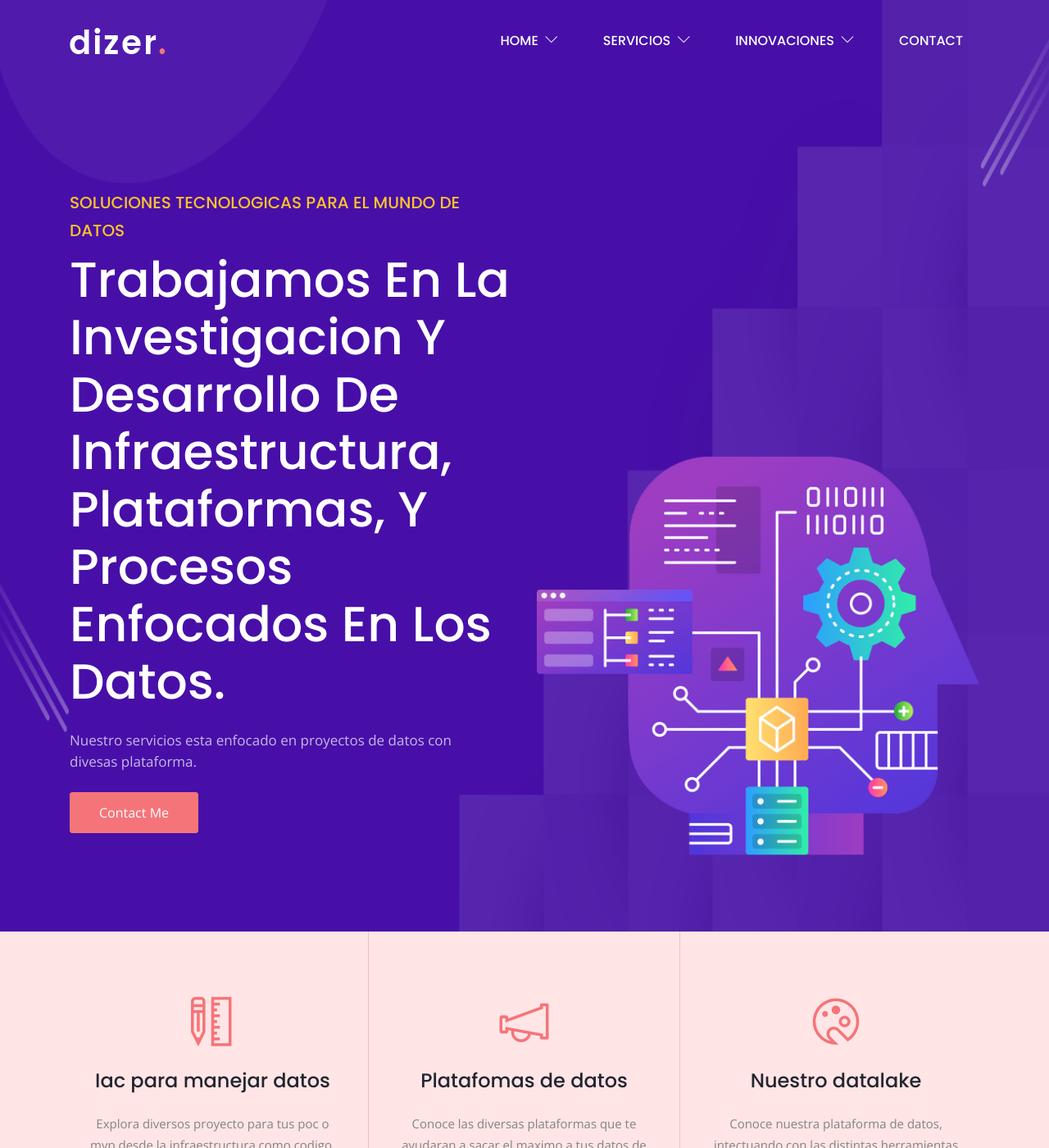
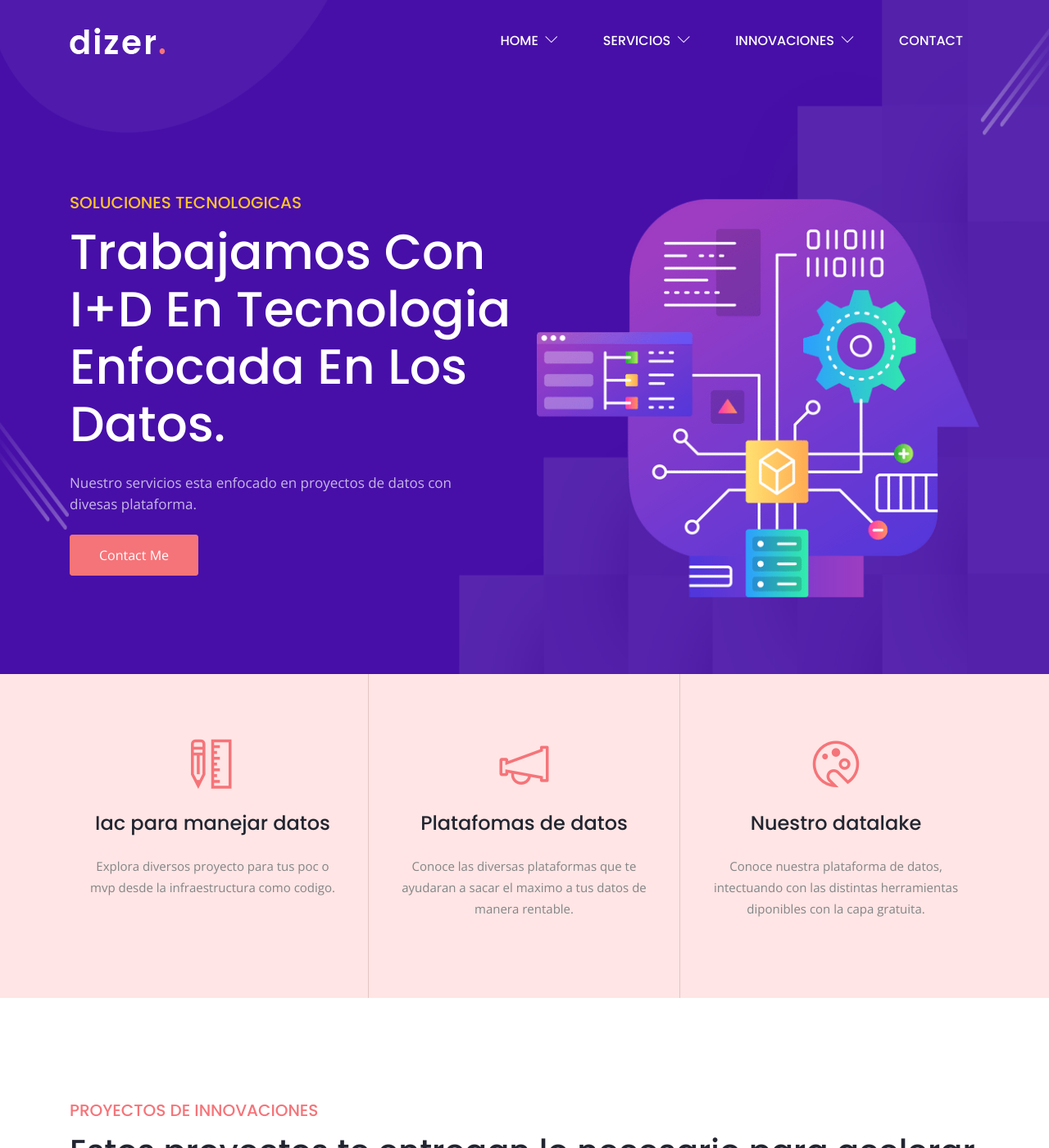
Before and after one commit to armandoytriago/aj2, a Jekyll site: the page built from index.html, in a window 1280 px wide and 1400 px high. Shown: the whole window at 82% size. Built offline with Jekyll 4.4.1, drawn with Linux system fonts in a browser that asks for light colours.

Commit message:
Update homepage_1.yml

```diff
--- a/_data/homepage_1.yml
+++ b/_data/homepage_1.yml
@@ -1,8 +1,8 @@
 ######################### Hero Area ##############################
 hero_area:
   background_image : "/assets/images/bg/banner-2.png"
-  subtitle: "Soluciones Tecnologicas para el mundo de Datos"
-  title : "Trabajamos en la investigacion y desarrollo de infraestructura, plataformas, y procesos enfocados en los datos."
+  subtitle: "Soluciones Tecnologicas"
+  title : "Trabajamos con i+d en tecnologia enfocada en los datos."
   content : "Nuestro servicios esta enfocado en proyectos de datos con divesas plataforma."
   image : "assets/images/banner/banner2.png"
   button:
```
